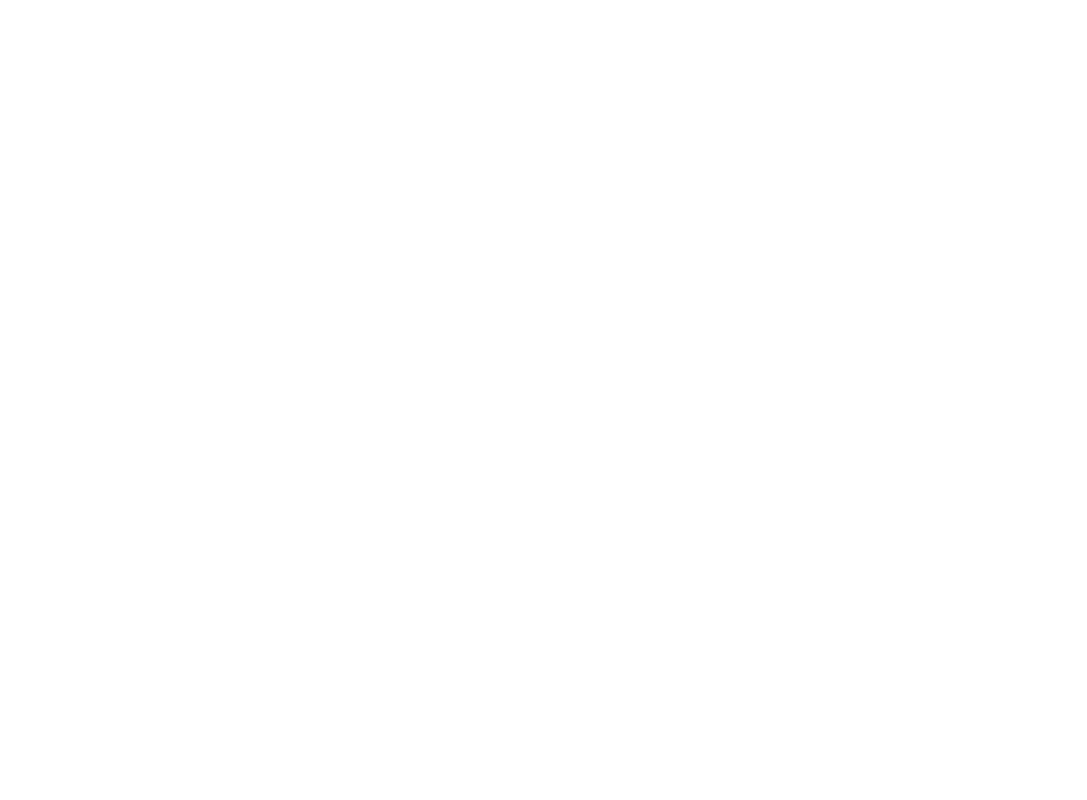
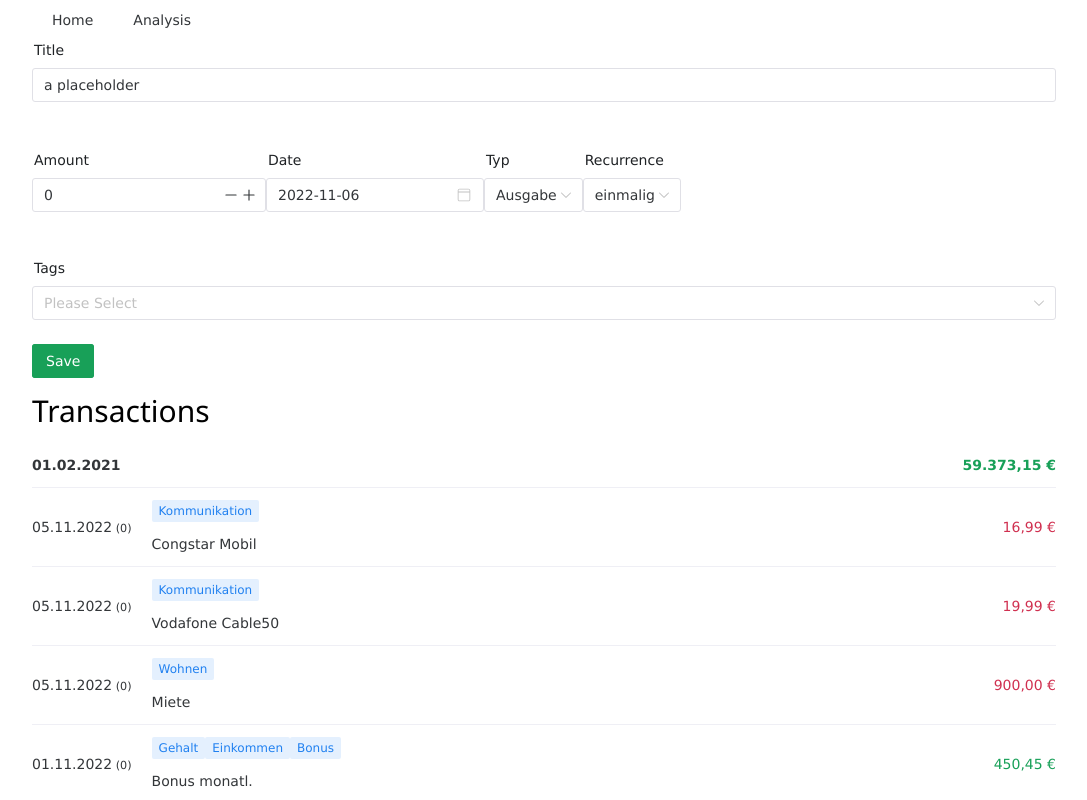
Before and after one commit to njustus/budgeting, a Vue app: page /transactions in a window 1280 px wide. Before the commit this address had no page. Shown: the top 800 px of the page, without its empty margins (96-1183 px from the left). Built offline with nearby package versions, Linux system fonts and the light colour scheme.

Commit message:
display menubar

```diff
--- a/src/App.vue
+++ b/src/App.vue
@@ -1,9 +1,23 @@
 <script setup lang="ts">
 import { RouterLink, RouterView } from 'vue-router'
+import {h} from 'vue'
 import Landing from './components/Landing.vue'
+import type {MenuOption} from "naive-ui";
+
+const menuOptions: MenuOption[] = [
+  {
+    label: () => h(RouterLink, {to: '/transactions', activeClass: 'success'}, "Home"),
+    key: 'transactions'
+  }, {
+    label: () => h(RouterLink, {to: '/analysis', activeClass: 'success'}, "Analysis"),
+    key: 'analysis'
+  }
+]
+
 </script>
 
 <template>
+  <n-menu mode="horizontal" :options="menuOptions" />
   <RouterView></RouterView>
 </template>
 
--- a/src/router/index.ts
+++ b/src/router/index.ts
@@ -5,7 +5,11 @@
   routes: [
     {
       path: '/',
-      name: 'home',
+      redirect: '/transactions'
+    },
+    {
+      path: '/transactions',
+      name: 'transactions',
       component: () => import('../views/TransactionsListView.vue')
     },
     {
--- a/src/views/TransactionsListView.vue
+++ b/src/views/TransactionsListView.vue
@@ -8,7 +8,7 @@
     <TransactionForm />
   </div>
     <div class="">
-        <h2>Transactions <a href="/analysis">Analysis</a></h2>
+        <h2>Transactions</h2>
         <TransactionList />
     </div>
 </template>
```
